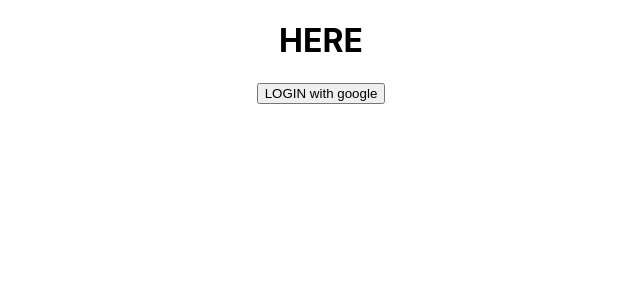
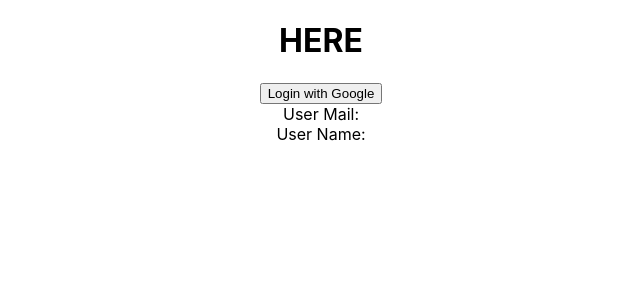
Before and after one commit to MuhammadHamzaAmir/chat_app, a React (Create React App) app: page / in a window 1280 px wide. Shown: the top 300 px of the page, without its empty margins (319-959 px from the left). Built offline with nearby package versions, Linux system fonts and the light colour scheme.

Commit message:
Login in google implemented

```diff
--- a/package.json
+++ b/package.json
@@ -7,9 +7,10 @@
     "@testing-library/react": "^11.2.7",
     "@testing-library/user-event": "^12.8.3",
     "firebase": "^9.1.1",
+    "firebase-admin": "^9.12.0",
     "react": "^17.0.2",
     "react-dom": "^17.0.2",
-    "react-scripts": "4.0.3",
+    "react-scripts": "^3.4.4",
     "web-vitals": "^1.1.2"
   },
   "scripts": {
--- a/src/App.js
+++ b/src/App.js
@@ -1,12 +1,20 @@
 import logo from './logo.svg';
+import React, { useState } from "react";
 import './App.css';
-import Backend from "./backend.js";
+import {Usercreds,Logingoogle} from "./backend.js";
+
 
 function App() {
+
+    // let [mail,setMail] = useState("User");
+    // let [name, setName] = useState("User");
+
   return (
     <div className="App">
         <h1>HERE</h1>
-        <button onClick={Backend}>LOGIN with google</button>
+        {/* <button onClick={Logingoogle}>Login with google</button> */}
+        <Usercreds></Usercreds>
+
 
     </div>
   );
--- a/src/backend.js
+++ b/src/backend.js
@@ -1,12 +1,15 @@
 // Import the functions you need from the SDKs you need
 import { initializeApp } from "firebase/app";
+import React, { useState } from "react";
 import { getAnalytics } from "firebase/analytics";
 import { getAuth, signInWithPopup, GoogleAuthProvider } from "firebase/auth";
+var admin = require("firebase-admin");
 // TODO: Add SDKs for Firebase products that you want to use
 // https://firebase.google.com/docs/web/setup#available-libraries
 
+var userMail = '';
+var userName = '';
 
-function login_google(){
 // Your web app's Firebase configuration
 // For Firebase JS SDK v7.20.0 and later, measurementId is optional
 const firebaseConfig = {
@@ -24,7 +27,20 @@
 const app = initializeApp(firebaseConfig);
 const analytics = getAnalytics(app);
 const provider = new GoogleAuthProvider();
-console.log(provider.getScopes());
+//console.log(provider.getScopes());
+
+const present_user = getAuth().currentUser;
+
+if (present_user){
+    userMail = present_user.email;
+    userName = present_user.displayName;
+}
+else{
+
+    console.log("user not signed");
+}
+export function Logingoogle(){
+
 
 const auth = getAuth();
 
@@ -33,8 +49,15 @@
     // This gives you a Google Access Token. You can use it to access the Google API.
     const credential = GoogleAuthProvider.credentialFromResult(result);
     const token = credential.accessToken;
+    console.log(token);
     // The signed-in user info.
     const user = result.user;
+    userMail = user.email;
+    userName = user.displayName;
+    console.log(user.displayName);
+    console.log(user.email);
+    console.log(user.getIdToken());
+
     // ...
   })
   .catch((error) => {
@@ -43,10 +66,40 @@
     const errorMessage = error.message;
     // The email of the user's account used.
     const email = error.email;
+    console.log(email);
     // The AuthCredential type that was used.
     const credential = GoogleAuthProvider.credentialFromError(error);
     // ...
   });
 
+//   return (
+//     <div>
+//       <button>
+//         <button onClick={signInWithPopup}>LOGIN with google</button>
+//       </button>
+//     </div>
+//   );
+
+
 }
-export default login_google
+
+export function Usercreds(){
+
+    let [name, setName] = useState("User Name: ");
+    let [mail ,setMail] = useState("User Mail: ")
+
+    const userdetail = () => {
+        setName("User Name: "+userName);
+        setMail("User Mail: "+userMail);
+    }
+
+    return (
+        <div>
+            <button onClick={() => { Logingoogle(); setTimeout(()=> {userdetail()},6000);}}>Login with Google</button>
+            <br/>
+            <span>{mail}</span>
+            <br/>
+            <span>{name}</span>
+        </div>
+    );
+}
```
Also changed, not shown: 2 other files (tests, documents, lock files or other folders).
